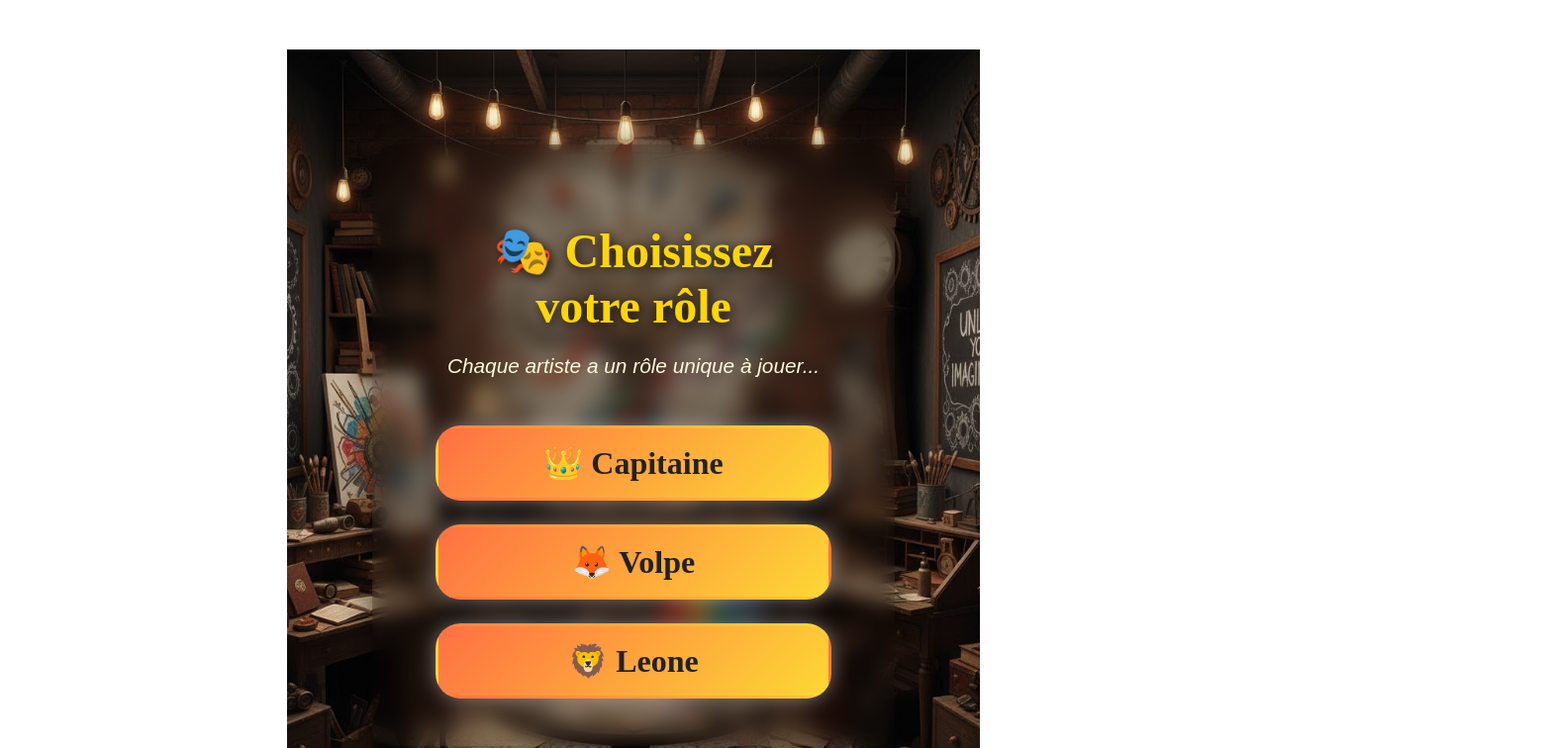
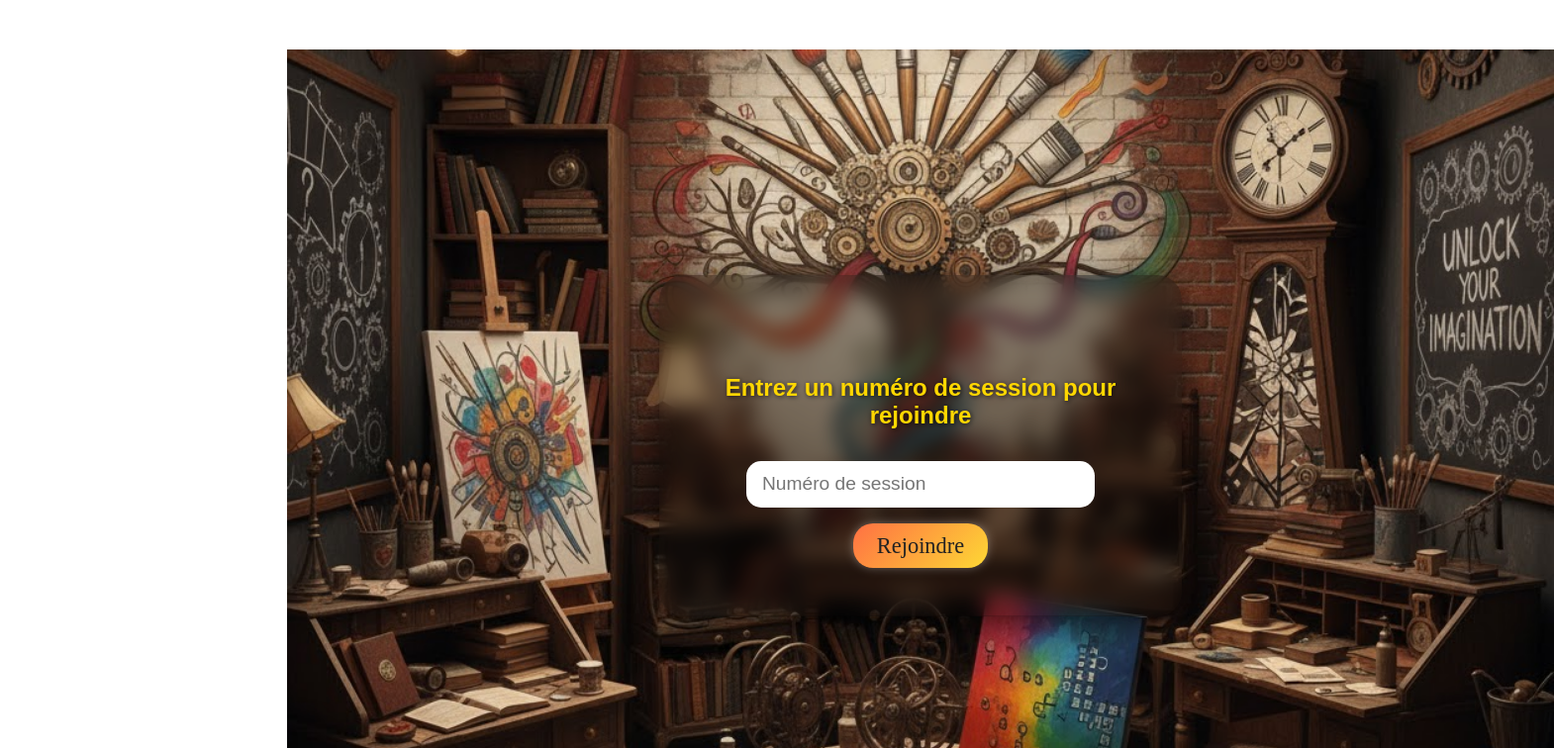
Before and after one commit to A2nan/Project_Gaia, a Vue app: page /role in a window 1280 px wide. Shown: the top 756 px of the page at 99% size, 1570 px wide, since content can reach past the window. Built offline with nearby package versions, Linux system fonts and the light colour scheme; the HTML template or start-up script is replaced by a standard one.

Commit message:
Ajout du FullScreenWrapper et mise à jour des pages

```diff
--- a/src/components/CaptainView.vue
+++ b/src/components/CaptainView.vue
@@ -1,5 +1,22 @@
+<script setup lang="ts">
+import { ref } from 'vue'
+import FullScreenWrapper from '@/components/FullScreenWrapper.vue'
+import backgroundImage from '@/components/images/Background3.jpg'
+
+const player1Hint = ' La première lettre est A'
+const player2Hint = ' La dernière lettre est E'
+
+const guess = ref('')
+const result = ref<boolean | null>(null)
+const finalWord = 'APPLE'
+
+function checkGuess() {
+  result.value = guess.value.toUpperCase() === finalWord
+}
+</script>
+
 <template>
-  <main class="captain-container">
+  <FullScreenWrapper :background="backgroundImage">
     <div class="captain-panel">
       <header class="header">
         <h1 class="title">🧭 Poste du Capitaine</h1>
@@ -38,41 +55,10 @@
         </div>
       </transition>
     </div>
-  </main>
+  </FullScreenWrapper>
 </template>
 
-<script setup lang="ts">
-import { ref } from 'vue'
-
-const player1Hint = ' La première lettre est A'
-const player2Hint = ' La dernière lettre est E'
-
-const guess = ref('')
-const result = ref<boolean | null>(null)
-const finalWord = 'APPLE'
-
-function checkGuess() {
-  result.value = guess.value.toUpperCase() === finalWord
-}
-</script>
-
 <style scoped>
-/* Arrière-plan immersif */
-.captain-container {
-  min-height: 100vh;
-  display: flex;
-  align-items: center;
-  justify-content: center;
-  background: radial-gradient(circle at center, #00111f, #000);
-  background-image: url('@/components/images/Background3.jpg');
-  background-size: cover;
-  background-position: center;
-  text-align: center;
-  color: #fff;
-  font-family: 'Orbitron', sans-serif;
-  letter-spacing: 1px;
-}
-
 .captain-panel {
   background: rgba(0, 0, 0, 0.6);
   backdrop-filter: blur(10px);
--- /dev/null
+++ b/src/components/FullScreenWrapper.vue
@@ -0,0 +1,36 @@
+<script setup lang="ts">
+// Définition d'une interface pour les props
+interface FullScreenProps {
+  background?: string
+}
+
+// Utilisation de defineProps avec l'interface
+const props = defineProps<FullScreenProps>()
+</script>
+
+<template>
+  <div
+    class="full-screen-wrapper"
+    :style="{
+      background: props.background ? `url(${props.background})` : 'none',
+      backgroundSize: 'cover',
+      backgroundPosition: 'center',
+      backgroundRepeat: 'no-repeat',
+    }"
+  >
+    <slot></slot>
+  </div>
+</template>
+
+<style scoped>
+.full-screen-wrapper {
+  width: 100vw;
+  height: 100vh;
+  display: flex;
+  flex-direction: column;
+  align-items: center;
+  justify-content: center;
+  overflow: hidden;
+  position: relative;
+}
+</style>
--- a/src/components/HomeView.vue
+++ b/src/components/HomeView.vue
@@ -1,6 +1,7 @@
 <script setup lang="ts">
 import { ref } from 'vue'
 import { useRouter } from 'vue-router'
+import FullScreenWrapper from '@/components/FullScreenWrapper.vue'
 import backgroundImage from '@/components/images/Background.png'
 
 const router = useRouter()
@@ -16,21 +17,14 @@ function startGame() {
 </script>
 
 <template>
-  <div
-    class="home-container"
-    :style="{
-      background: `url(${backgroundImage})`,
-      backgroundSize: 'cover',
-      backgroundPosition: 'center',
-      backgroundRepeat: 'no-repeat',
-    }"
-  >
+  <FullScreenWrapper :background="backgroundImage">
     <header class="home-header">
-      <h1>Escape Game : Arts & Créativité</h1>
+      <h1>Machiavel.exe</h1>
+      <h2>Le verrou de Florence</h2>
     </header>
 
     <div v-if="!showInstructions" class="intro-screen">
-      <button class="start-button" @click="nextStep">Suivant</button>
+      <button class="start-button" @click="nextStep">Commencer l'Aventure</button>
     </div>
 
     <div v-else class="instructions-screen">
@@ -49,37 +43,29 @@ function startGame() {
       </section>
 
       <div class="start-button-container">
-        <button class="start-button" @click="startGame">🖌️ Commencer l'Aventure</button>
+        <button class="start-button" @click="startGame">Suivant</button>
       </div>
     </div>
-  </div>
+  </FullScreenWrapper>
 </template>
 
 <style scoped>
-.home-container {
-  display: flex;
-  flex-direction: column;
-  align-items: center;
-  justify-content: center;
-  min-height: 100vh;
-  width: 100%;
-  padding: 2rem;
-  text-align: center;
-  font-family: 'Cursive', 'Segoe UI', Tahoma, Geneva, Verdana, sans-serif;
-  overflow: hidden;
-  color: #fff;
-  transition: all 0.8s ease;
-}
-
 .home-header h1 {
-  font-size: 3rem;
+  font-size: 5rem;
   color: #f9f2f0;
   text-shadow: 3px 3px 12px rgba(0, 0, 0, 0.5);
   margin-bottom: 0.5rem;
   font-family: 'Brush Script MT', cursive;
   margin-top: -10rem;
 }
-
+.home-header h2 {
+  font-size: 5rem;
+  color: #f9f2f0;
+  text-shadow: 3px 3px 12px rgba(0, 0, 0, 0.5);
+  margin-bottom: 0.5rem;
+  font-family: 'Brush Script MT', cursive;
+  margin-top: -3rem;
+}
 /* Carte instructions */
 .instructions {
   background-color: rgba(0, 0, 0, 0.5); /* noir semi-transparent */
--- a/src/components/PlayerView.vue
+++ b/src/components/PlayerView.vue
@@ -1,5 +1,23 @@
+<script setup lang="ts">
+import { computed } from 'vue'
+import FullScreenWrapper from '@/components/FullScreenWrapper.vue'
+import backgroundImage from '@/components/images/Background3.jpg'
+
+// Props
+const props = defineProps<{ player: number }>()
+
+// Hints pour chaque joueur
+const hints: Record<number, string> = {
+  1: 'La première lettre est A',
+  2: 'La dernière lettre est E',
+}
+
+// Hint calculé pour ce joueur
+const hint = computed(() => hints[props.player] ?? 'Indice non disponible')
+</script>
+
 <template>
-  <main class="player-container">
+  <FullScreenWrapper :background="backgroundImage">
     <div class="player-panel">
       <header class="header">
         <h1 class="title">Joueur {{ props.player }}</h1>
@@ -17,41 +35,10 @@
         <p>💡 Partage ton indice avec le capitaine pour qu’il puisse trouver le mot final.</p>
       </section>
     </div>
-  </main>
+  </FullScreenWrapper>
 </template>
 
-<script setup lang="ts">
-import { computed } from 'vue'
-
-// Props
-const props = defineProps<{ player: number }>()
-
-// Hints pour chaque joueur
-const hints: Record<number, string> = {
-  1: 'La première lettre est A',
-  2: 'La dernière lettre est E',
-}
-
-// Hint calculé pour ce joueur
-const hint = computed(() => hints[props.player] ?? 'Indice non disponible')
-</script>
-
 <style scoped>
-/* Fond et container */
-.player-container {
-  min-height: 100vh;
-  display: flex;
-  justify-content: center;
-  align-items: center;
-  background: radial-gradient(circle at center, #00111f, #000);
-  background-image: url('@/components/images/Background3.jpg');
-  background-size: cover;
-  background-position: center;
-  font-family: 'Orbitron', sans-serif;
-  color: #fff;
-  text-align: center;
-}
-
 .player-panel {
   background: rgba(0, 0, 0, 0.6);
   backdrop-filter: blur(10px);
--- a/src/components/RoleSelection.vue
+++ b/src/components/RoleSelection.vue
@@ -1,12 +1,14 @@
 <script setup lang="ts">
 import { ref } from 'vue'
 import { useRouter } from 'vue-router'
+import FullScreenWrapper from '@/components/FullScreenWrapper.vue'
 import backgroundImage from '@/components/images/Background2.jpg'
 
 const router = useRouter()
-const activeRole = ref<string | null>(null) // rôle actuellement ouvert
+const activeRole = ref<string | null>(null)
+const sessionNumber = ref<string>('')
+const joined = ref(false)
 
-// Rôles avec leurs infos
 const roles = [
   {
     id: 'captain',
@@ -39,24 +41,43 @@ function toggleRole(roleId: string) {
 function selectRole(route: string) {
   router.push(route)
 }
+
+function joinSession() {
+  if (sessionNumber.value.trim() !== '') {
+    joined.value = true
+  } else {
+    alert('Veuillez saisir un numéro de session valide.')
+  }
+}
 </script>
 
 <template>
-  <main
-    class="selection-container"
-    :style="{
-      background: `url(${backgroundImage})`,
-      backgroundSize: 'cover',
-      backgroundPosition: 'center',
-      backgroundRepeat: 'no-repeat',
-    }"
-  >
+  <FullScreenWrapper :background="backgroundImage">
     <div class="selection-card">
+      <div v-if="!joined" class="session-join">
+        <h2 class="session-title">Entrez un numéro de session pour rejoindre</h2>
+        <input
+          v-model="sessionNumber"
+          type="text"
+          placeholder="Numéro de session"
+          class="session-input"
+        />
+        <button class="join-button" @click="joinSession">Rejoindre</button>
+      </div>
+
+      <div v-else>
+        <div class="session-display">
+          <p>
+            Session : <strong>{{ sessionNumber }}</strong>
+          </p>
+        </div>
+
         <header class="selection-header">
           <h1>🎭 Choisissez votre rôle</h1>
           <p class="tagline">Chaque artiste a un rôle unique à jouer...</p>
         </header>
 
+        <!-- Rôles -->
         <section class="role-selection">
           <div v-for="role in roles" :key="role.id" class="role-wrapper">
             <button class="role-button" @click="toggleRole(role.id)">
@@ -72,19 +93,11 @@ function selectRole(route: string) {
           </div>
         </section>
       </div>
-  </main>
+    </div>
+  </FullScreenWrapper>
 </template>
 
 <style scoped>
-.selection-container {
-  display: flex;
-  justify-content: center;
-  align-items: center;
-  min-height: 100vh;
-  color: #fff;
-  text-align: center;
-}
-
 .selection-card {
   background: rgba(0, 0, 0, 0.35);
   backdrop-filter: blur(10px);
@@ -95,6 +108,7 @@ function selectRole(route: string) {
   width: 90%;
 }
 
+/* Reste du CSS inchangé */
 .selection-header h1 {
   font-family: 'Brush Script MT', cursive;
   font-size: 3rem;
@@ -107,13 +121,62 @@ function selectRole(route: string) {
   font-size: 1.3rem;
   font-style: italic;
   color: #fff8dc;
-  margin-bottom: 3rem;
+  margin-bottom: 2rem;
+}
+
+.session-join {
+  display: flex;
+  flex-direction: column;
+  gap: 1rem;
+  align-items: center;
+  margin-top: 2rem;
+}
+
+.session-title {
+  font-size: 1.5rem;
+  color: #ffd700;
+  margin-bottom: 1rem;
+  text-shadow: 1px 1px 5px rgba(0, 0, 0, 0.7);
+}
+
+.session-input {
+  padding: 0.8rem 1rem;
+  border-radius: 15px;
+  border: none;
+  width: 80%;
+  font-size: 1.2rem;
+}
+
+.join-button {
+  background: linear-gradient(135deg, #ff7043, #fdd835);
+  color: #222;
+  font-family: 'Brush Script MT', cursive;
+  font-size: 1.4rem;
+  border: none;
+  border-radius: 20px;
+  padding: 0.6rem 1.5rem;
+  cursor: pointer;
+  transition: all 0.3s ease;
+  box-shadow: 0 0 10px rgba(255, 255, 255, 0.3);
+}
+
+.join-button:hover {
+  transform: scale(1.08);
+  box-shadow: 0 0 20px rgba(255, 255, 255, 0.7);
+}
+
+/* Rôles */
+.session-display {
+  margin-bottom: 1.5rem;
+  font-size: 1.3rem;
+  color: #ffd700;
 }
 
 .role-selection {
   display: flex;
   flex-direction: column;
   gap: 1.5rem;
+  margin-top: 1rem;
 }
 
 .role-wrapper {
@@ -135,11 +198,6 @@ function selectRole(route: string) {
   box-shadow: 0 0 20px rgba(255, 255, 255, 0.4);
   transition: all 0.3s ease;
   width: 100%;
-}
-
-.role-button:hover {
-  transform: scale(1.05);
-  box-shadow: 0 0 25px rgba(255, 255, 255, 0.8);
 }
 
 .role-info-card {
@@ -177,7 +235,7 @@ function selectRole(route: string) {
   box-shadow: 0 0 20px rgba(255, 255, 255, 0.7);
 }
 
-/* ANIMATION APPARITION */
+/* Animations */
 .fade-enter-active,
 .fade-leave-active {
   transition: all 0.4s ease;
```
Lines whose indentation alone changed are shown as unchanged.
